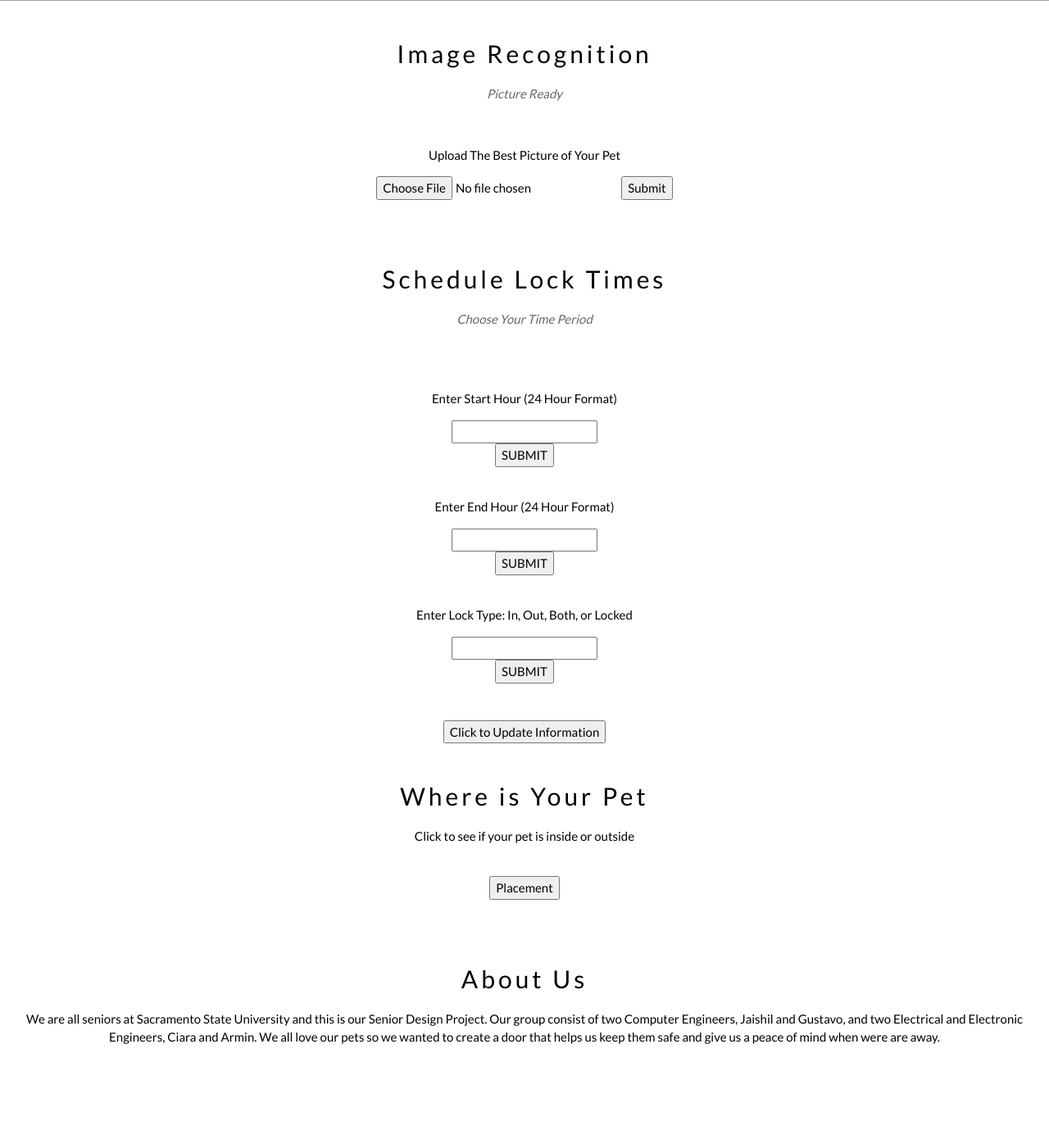
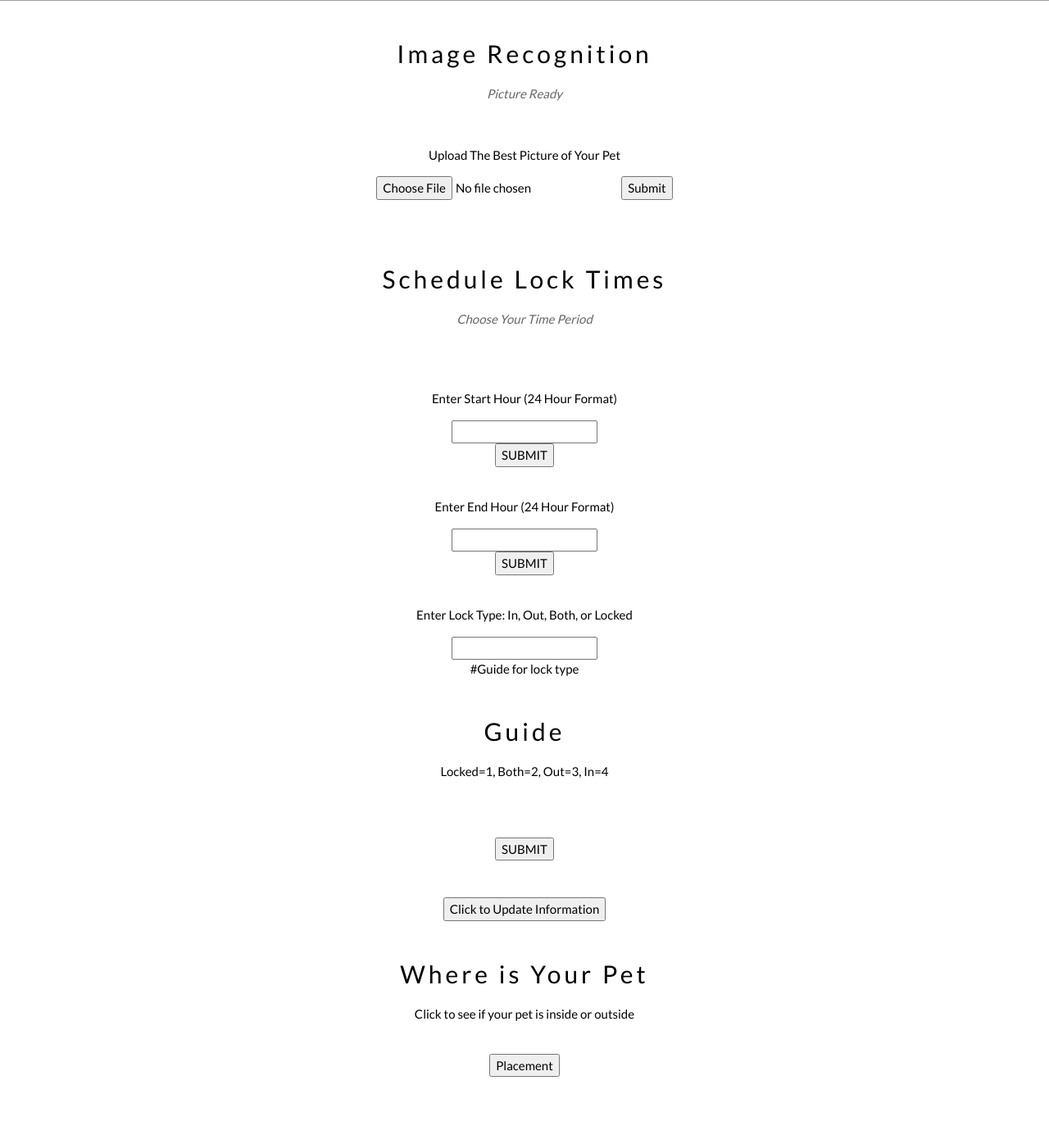
Before and after one commit to jaishilp/IndoorOutdoor, a Flask app: page / in a window 1280 px wide. Shown: the part 1016-2401 px from the top of the page at 82% size. Run offline with Flask 2, Linux system fonts and the light colour scheme.

Commit message:
Update index.HTML

```diff
--- a/templates/index.HTML
+++ b/templates/index.HTML
@@ -120,6 +120,14 @@ img {
     {% endfor %}
   <input type="text" name="lock_input">
   <br>
+#Guide for lock type
+  <div class="w3-center w3-padding-32">
+      <h2 class="w3-wide w3-center">Guide</h2>
+         <p class="w3-opacity w3-center"><i></i></p> Locked=1, Both=2, Out=3, In=4<br>
+         <p class="w3-white w3-text-black w3-left-align">
+      </p>
+    </div>
+  <br>
   <input type="submit" value="SUBMIT" id="lock">
 </form>
 <div>
```
